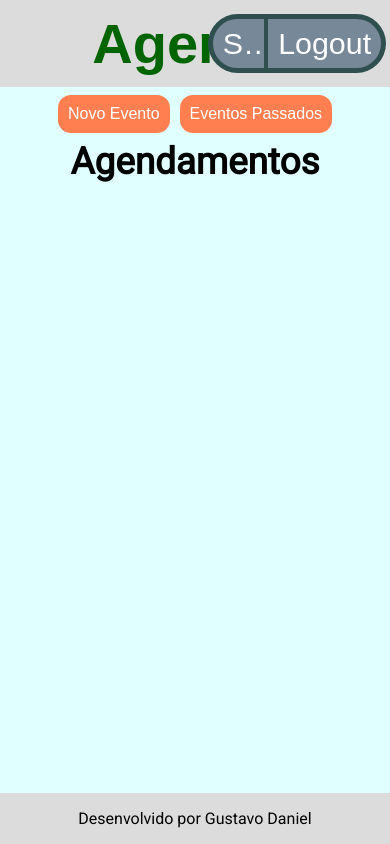
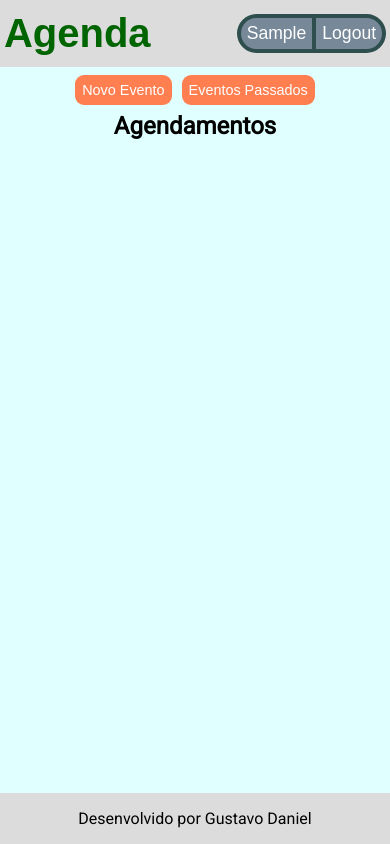
Before and after one commit to GustavoDan/agenda-django, a Django app: page /schedules/ in a window 390 px wide. Run offline with Django 4.2, Linux system fonts and the light colour scheme; the visitor is signed in with stand-in values (Sample User, id 1); data that the repository does not hold is empty; some web fonts are replaced.

Commit message:
Separação das URLs de criação e update de evento Adicionado CSS responsivo

```diff
--- a/agenda/urls.py
+++ b/agenda/urls.py
@@ -27,9 +27,10 @@ urlpatterns = [
     path("logout/", views.logout_user, name="logout"),
     path("user/", views.user_page, name="user"),
     path("user/change-password/", views.CustomPasswordChangeView.as_view(), name="change-password"),
+    path("event/create", views.create_or_update_event, name="create-event"),
+    path("event/<int:event_id>/update", views.create_or_update_event, name="update-event"),
+    path("event/<int:event_id>/delete", views.delete_event, name="delete-event"),
     path("schedules/", views.list_events, name="root"),
     path("schedules/past/", views.list_passed_events, name="past-schedules"),
-    path("schedules/event/", views.create_or_update_event, name="event"),
-    path("schedules/event/<int:event_id>/delete", views.delete_event, name="delete_event"),
     path("schedules/json/<int:user_id>/", views.json_list_events),
 ]
--- a/core/views.py
+++ b/core/views.py
@@ -85,24 +85,23 @@ def list_passed_events(request):
 
 
 @login_required()
-def create_or_update_event(request):
-    event_id = request.GET.get("id")
-    event = None
-
-    try:
-        if event_id:
+def create_or_update_event(request, event_id = None):
+    if event_id:
+        try:
             event = models.Event.objects.get(id=event_id)
-            if event.user != request.user:
-                return HttpResponseForbidden()
-    except models.Event.DoesNotExist:
-        return HttpResponseNotFound()
+        except models.Event.DoesNotExist:
+            return HttpResponseNotFound()
+        if event.user != request.user:
+            return HttpResponseForbidden()
+    else:
+        event = None
 
     form = forms.EventForm(request.POST or None, instance=event)
     if request.method == "POST" and form.is_valid():
         event = form.save(commit=False)
         event.user = request.user
         event.save()
-        messages.success(request, f"Evento {'atualizado' if event_id else 'adicionado'} com sucesso!!!")
+        messages.success(request, f"Evento {'atualizado' if event_id is not None else 'adicionado'} com sucesso!!!")
 
         return redirect("root")
 
@@ -114,11 +113,10 @@ def create_or_update_event(request):
 def delete_event(request, event_id):
     try:
         event = models.Event.objects.get(id=event_id)
-
-        if event.user != request.user:
-            return HttpResponseForbidden()
     except models.Event.DoesNotExist:
         return HttpResponseNotFound()
+    if event.user != request.user:
+        return HttpResponseForbidden()
 
     if request.method == "POST":
         event.delete()
--- a/static/css/styles.css
+++ b/static/css/styles.css
@@ -8,12 +8,14 @@
 }
 
 body {
+    width: 100vw;
     height: 100vh;
     display: flex;
     flex-direction: column;
 
     margin: 0;
     background-color: lightcyan;
+    overflow: hidden;
 }
 
 body.prevent-transition-on-load * {
@@ -28,6 +30,7 @@ header {
 
     background-color: gainsboro;
     user-select: none;
+    overflow: hidden;
 }
 
 form {
@@ -98,10 +101,11 @@ footer {
 
     background-color: gainsboro;
     user-select: none;
+    overflow: hidden;
 }
 
 .title {
-    margin: 1.3vh;
+    margin: 1.3vh 1vw;
     background-color: transparent;
     padding: 0;
     font-size: 3.5rem;
@@ -212,7 +216,7 @@ button.hide-large-text {
 }
 
 .large-button.hide-large-text {
-    max-width: 15vw;
+    max-width: 10vw;
 }
 
 .wrap-long-word {
@@ -238,6 +242,8 @@ button.hide-large-text {
     gap: 0.75vh;
 
     margin: 1vh;
+    font-size: 1.1rem;
+    overflow: hidden;
 }
 
 .actions {
@@ -255,7 +261,6 @@ button.hide-large-text {
 
     margin: 0;
     padding: 0;
-    font-size: 1.2rem;
 }
 
 .event::before {
@@ -376,3 +381,105 @@ button.hide-large-text {
         overflow: hidden;
     }
 }
+
+
+@media only screen and (max-width: 1500px) {
+    button.hide-large-text {
+        max-width: 6.5vw;
+    }
+
+    .large-button.hide-large-text {
+        max-width: 13vw;
+    }
+}
+
+@media only screen and (max-width: 1200px) {
+    input, textarea {
+        max-width: 20vw;
+    }
+
+    button.hide-large-text {
+        max-width: 8vw;
+    }
+
+    .large-button.hide-large-text {
+        max-width: 16vw;
+    }
+
+    header {
+        justify-content: space-between;
+    }
+
+    header .fixed-right {
+        position: unset;
+    }
+}
+
+@media only screen and (max-width: 900px) {
+    button {
+        font-size: 0.9rem;
+        padding: 7px;
+        border-radius: 9px;
+    }
+
+    input, textarea {
+        max-width: 25vw;
+    }
+
+    .double-button button {
+        padding: 5px 6px;
+        border-width: 4px;
+    }
+
+    .large-button {
+        font-size: 1.1rem;
+    }
+
+    button.hide-large-text {
+        max-width: 10vw;
+    }
+
+    .large-button.hide-large-text {
+        max-width: 20vw;
+    }
+
+    .title {
+        font-size: 2.5rem;
+    }
+
+    .subtitle {
+        font-size: 1.5rem;
+    }
+
+    .content {
+        font-size: 0.9rem;
+    }
+}
+
+@media only screen and (max-width: 768px) {
+    input, textarea {
+        max-width: 30vw;
+    }
+
+    button.hide-large-text {
+        max-width: 12.5vw;
+    }
+
+    .large-button.hide-large-text {
+        max-width: 25vw;
+    }
+}
+
+@media only screen and (max-width: 600px) {
+    input, textarea {
+        max-width: 75vw;
+    }
+
+    button.hide-large-text {
+        max-width: 12.5vw;
+    }
+
+    .large-button.hide-large-text {
+        max-width: 30vw;
+    }
+}
--- a/templates/event/list.html
+++ b/templates/event/list.html
@@ -4,8 +4,8 @@
                 <span class="hide-large-text">{{ event.title }}</span>
                 <pre class="margin-right"> - {{ event.get_event_date }}</pre>
                 <div class="double-button">
-                    <button class="yellow-button" onclick="location.href = '{% url 'event' %}?id={{ event.id }}'">Editar</button>
-                    <button class="red-button" onclick="location.href = '{% url 'delete_event' event.id %}'">Excluir</button>
+                    <button class="yellow-button" onclick="location.href = '{% url 'update-event' event.id %}'">Editar</button>
+                    <button class="red-button" onclick="location.href = '{% url 'delete-event' event.id %}'">Excluir</button>
                 </div>
             </div>
     {% endfor %}
--- a/templates/pages/schedules.html
+++ b/templates/pages/schedules.html
@@ -2,7 +2,7 @@
 {% block content %}
 
 <div class="actions">
-    <button class="orange-button" onclick="location.href = '{% url 'event' %}'">Novo Evento</button>
+    <button class="orange-button" onclick="location.href = '{% url 'create-event' %}'">Novo Evento</button>
     <button class="orange-button" onclick="location.href = '{% url 'past-schedules' %}'">Eventos Passados</button>
 </div>
 <span class="subtitle">Agendamentos</span>
```
